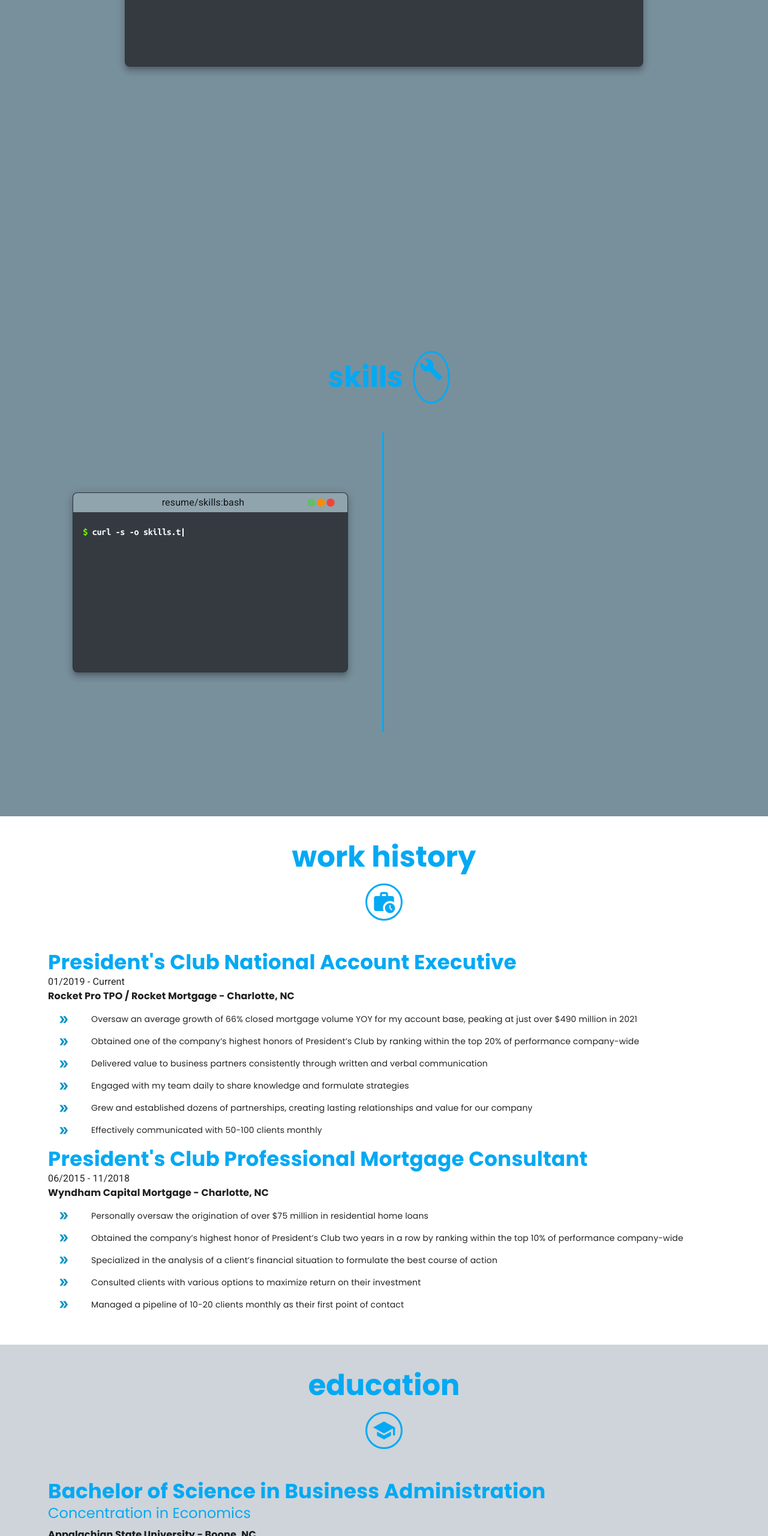
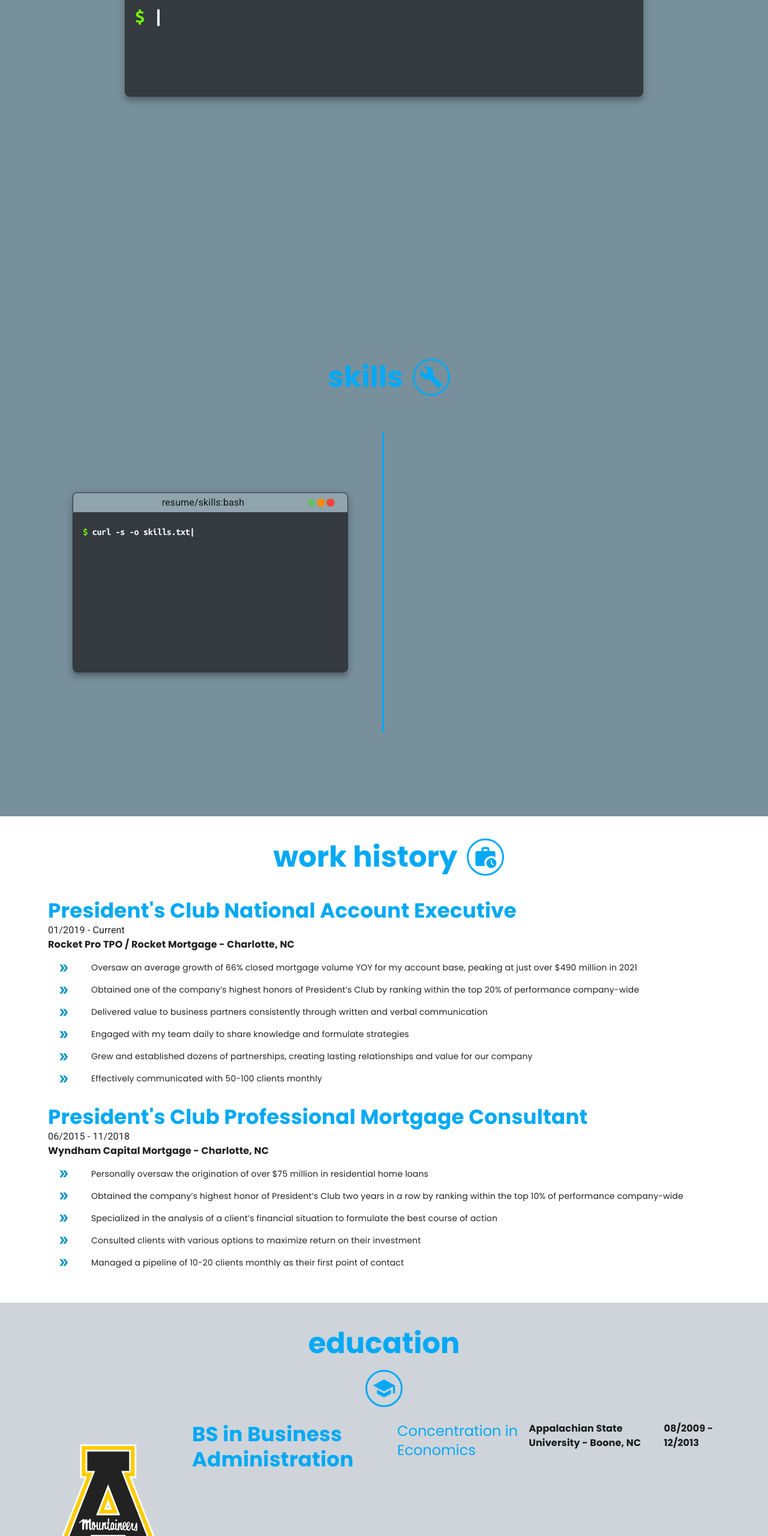
Before and after one commit to jpal91/resume, a Next.js app: page / in a window 1280 px wide. Shown: the part 239-2800 px from the top of the page at 60% size. Built offline with nearby package versions, Linux system fonts and the light colour scheme.

Commit message:
made some ui changes all around

```diff
--- a/components/Sections/Education.js
+++ b/components/Sections/Education.js
@@ -1,5 +1,6 @@
 import { useState, useEffect } from 'react'
 import { connect } from 'react-redux'
+import Image from 'next/image'
 import Grid from '@mui/material/Grid'
 import Typography from '@mui/material/Typography'
 import Fade from '@mui/material/Fade'
@@ -46,11 +47,14 @@
                         </Grid>
                     </Fade>
 
-                        <Grid item xs={12} sx={{p: 2, mt: 4, animation: inView && `${slideIn} 0.5s ease-in 0.5s forwards`, opacity: 0}}>
-                            <Typography variant='h4'>Bachelor of Science in Business Administration</Typography>
+                        <Grid item xs={12} sx={{p: 2, mt: 1, animation: inView && `${slideIn} 0.5s ease-in 0.5s forwards`, opacity: 0, display: 'flex', flexDirection: 'row-reverse', justifyContent: 'center', columnGap: 5}}>
+                            <Box sx={{ display: 'flex' }}>
+                            <Typography variant='h4'>BS in Business Administration</Typography>
                             <Typography variant='h5' sx={{ mb: 1 }}>Concentration in Economics</Typography>
                             <Typography variant='bodyBold' component={'p'}>Appalachian State University - Boone, NC</Typography>
                             <Typography variant='bodyBold' component={'p'}>08/2009 - 12/2013</Typography>
+                            </Box>
+                            <Image src='/proj-pics/app_state.svg' height={300} width={200} alt='app-state'/>
                         </Grid>
                     <div ref={eduRef}></div>
                 </>
--- a/components/Sections/Skills.js
+++ b/components/Sections/Skills.js
@@ -91,7 +91,7 @@
 						in={inView && skillsDisplay < 2}
 						timeout={{ enter: 1000, exit: 100 }}
 					>
-						<Grid  item xs={12} sx={{ display: "flex", justifyContent: 'center', mb: { xs: 0, sm: 4 } }}>
+						<Grid  item xs={12} sx={{ display: "flex", justifyContent: 'center', alignItems: 'center', mb: { xs: 0, sm: 4 } }}>
 							<Typograhpy variant="h3" sx={{ py: 2, px: 2,}}>skills</Typograhpy>
 							<Box sx={{ display: 'flex', borderRadius: '100%', border: `${3/16}rem solid`, borderColor: 'primary.main', p: 1}}>
 								<BuildIcon sx={{ color: 'primary.main', fontSize: '40px', }}/>
@@ -167,7 +167,7 @@
 							xl={6}
 							sx={{
 								width: "100%",
-								display: "flex",
+								display: { xs: 'none', sm: "flex" },
 								justifyContent: "space-evenly",
 								alignItems: "center",
 								flexWrap: "wrap",
--- a/components/Sections/WorkHistory.js
+++ b/components/Sections/WorkHistory.js
@@ -44,7 +44,7 @@
         {({ref}) => (
             <React.Fragment>
             <Fade in={inView} timeout={{ enter: 500, exit: 100 }}>
-                <Grid  item xs={12} sx={{ display: 'flex', justifyContent: 'center', flexDirection: 'column', alignItems: 'center', }}>
+                <Grid  item xs={12} sx={{ display: 'flex', justifyContent: 'center', flexDirection: 'row', alignItems: 'center', }}>
                     <Typography variant='h3' sx={{ py: 2, px: 2}}>work history</Typography>
                     <Box sx={{ display: 'flex', borderRadius: '100%', border: `${3/16}rem solid`, borderColor: 'primary.main', p: 1}}>
 						<WorkHistoryIcon sx={{ color: 'primary.main', fontSize: '40px', }}/>
@@ -52,7 +52,7 @@
                 </Grid>
             </Fade>
             {/* <Fade in={inView} timeout={{ enter: 1000 }}> */}
-            <Grid ref={ref} item xs={12} sx={{p: 2, mt: 4,}}>
+            <Grid ref={ref} item xs={12} sx={{p: 2, mt: 1, display: 'flex', flexDirection: 'column', gap: 2}}>
                 {workInfo.jobs.map((e) => {
                     const { name, startDate, endDate, title, location, bulletPoints } = e
 
--- a/components/Splash/Terminal.js
+++ b/components/Splash/Terminal.js
@@ -73,8 +73,8 @@
 			sx={{
 				...settings,
                 height: {
-					xs: `260px`,
-					sm: `260px`,
+					xs: `300px`,
+					sm: `300px`,
 					md: `300px`,
 					lg: `300px`,
 					xl: `300px`,
--- a/pages/index.js
+++ b/pages/index.js
@@ -69,7 +69,7 @@
 				{/* <NavBar /> */}
 				<Grid container sx={{height: '100vh'}}>
 					<Container sx={{ display: 'flex', width: '100%', height: '100%', flexDirection: 'column'}}>
-					<Grid item xs={12} sx={{ display: 'flex', flexDirection: 'column', alignItems: 'center', justifyContent: 'center'}}>
+					<Grid item xs={12} sx={{ display: 'flex', flexDirection: 'column', alignItems: 'center', justifyContent: {xs: 'center', sm: 'flex-end'}}}>
 						<div id='splash' ref={ref}></div>
 						<Terminal
 							outputs={[["Hello, my name is Justin"], ["Welcome to my Resume"]]}
@@ -81,7 +81,7 @@
 						/>
 
 					</Grid>
-					<Grid item xs={12} sx={{ display: {xs: 'none', md: 'flex'}, justifyContent: 'flex-start', flexDirection: 'column', alignItems: 'center', opacity: splash >= 2 ? 1 : 0, transition: 'opacity 1s linear 1s' }}>
+					<Grid item xs={12} sx={{ display: {xs: 'none', md: 'flex'}, justifyContent: 'center', flexDirection: 'column', alignItems: 'center', opacity: splash >= 2 ? 1 : 0, transition: 'opacity 1s linear 1s' }}>
 						<ButtonBase disableRipple onClick={() => scrollId.scrollIntoView({ block: 'center', behavior: 'smooth', })} >
 							<KeyboardDoubleArrowDownIcon sx={{ fontSize: '84px', color: inView ? 'white.main' : 'blueGrey.400', animation: splash >= 2 && `${downArrow} 2s ease-in alternate infinite`, transition: 'color 1s linear', }}/>
 						</ButtonBase>
@@ -93,12 +93,12 @@
 					<Skills icons={icons} skillsObj={skillsObj}/>
 					</Container>
 				</Grid>
-				<Grid container sx={{ minHeight: '100vh', backgroundColor: 'white.main'}}>
+				<Grid container sx={{ minHeight: '100vh', backgroundColor: 'white.main', alignContent: 'flex-start'}}>
 					<Container sx={{ maxWidth: '100%', maxHeight: '100%', display: 'flex', flexDirection: 'column', alignContent: 'flex-start', p: 3}}>
 						<WorkHistory workInfo={workObj}/>
 					</Container>
 				</Grid>
-				<Grid container sx={{ backgroundColor: 'grey.400', minHeight: '50vh' }}>
+				<Grid container sx={{ backgroundColor: 'grey.400', minHeight: '50vh', display: 'flex', alignContent: 'flex-start' }}>
 					<Container sx={{ maxWidth: '100%', maxHeight: '100%', display: 'flex', flexDirection: 'column', alignContent: 'flex-start', p: 3}}>
 						<Education />
 					</Container>
```
Also changed, not shown: public/proj-pics/app_state.svg (added), public/proj-pics/arrowforward.svg (renamed from public/svg-icons/arrowforward.svg).
